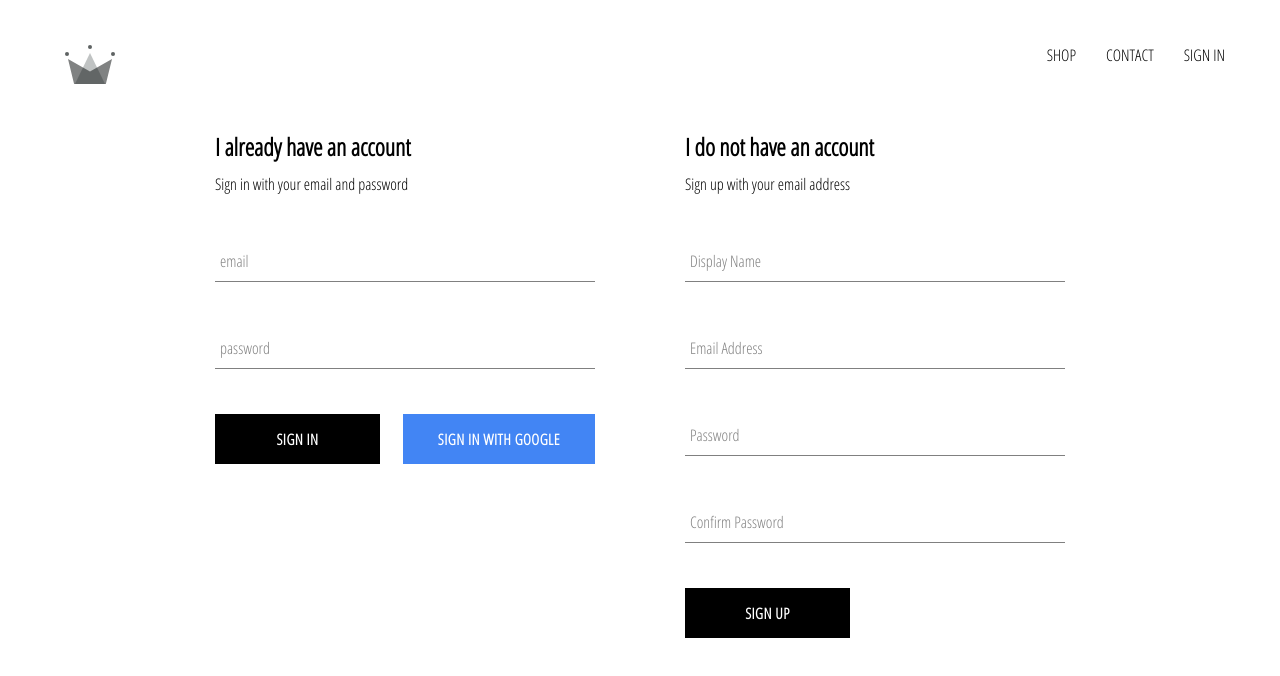
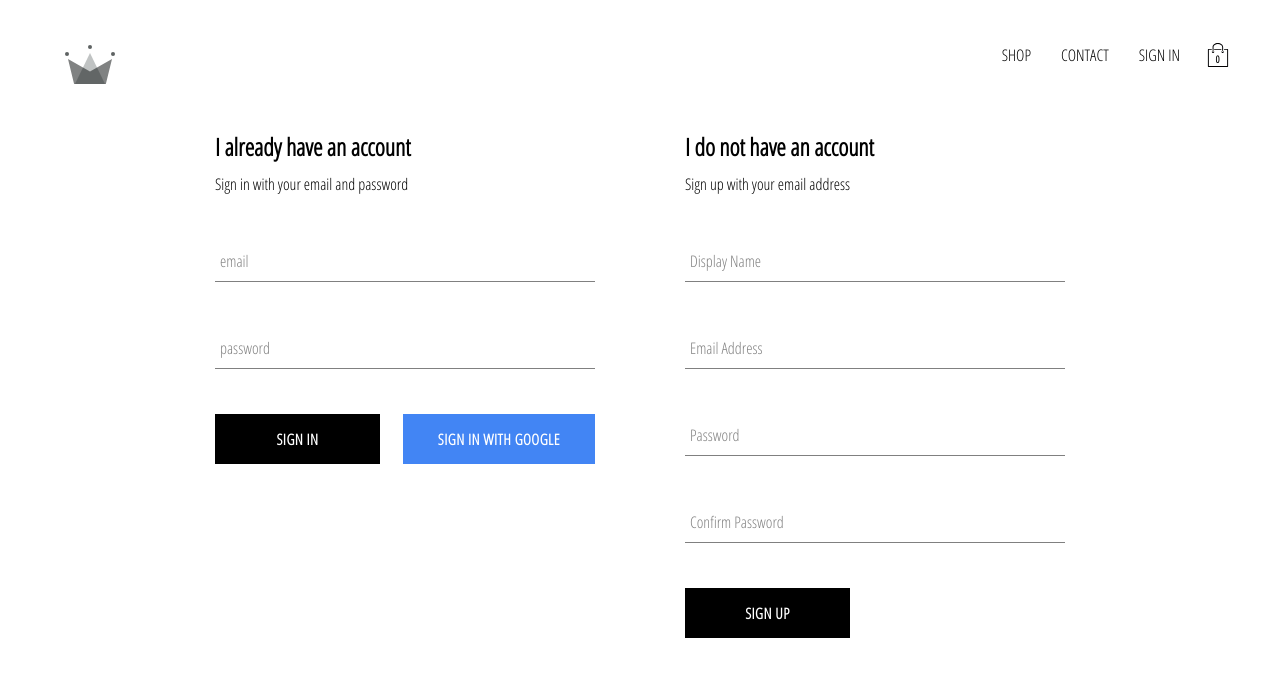
Before and after one commit to JordanRhys/crwn-clothing, a React (Create React App) app: page /signin in a window 1280 px wide. Shown: the top 676 px of the page. Built offline with nearby package versions, Linux system fonts and the light colour scheme; no server answers.

Commit message:
added CartIcon and CartDropdown to app, impletemented cartReducer

```diff
--- /dev/null
+++ b/src/components/CartDropdown/CartDropdown.component.js
@@ -0,0 +1,19 @@
+import React from 'react';
+
+import CustomButton from '../CustomButton/CustomButton.component';
+
+import './CartDropdown.styles.scss';
+
+const CartDropdown = () => {
+
+    return (
+        <div className='cart-dropdown'>
+            <div className='cart-items'>
+
+            </div>
+            <CustomButton>GO TO CHECKOUT</CustomButton>
+        </div>
+    )
+};
+
+export default CartDropdown;
--- /dev/null
+++ b/src/components/CartDropdown/CartDropdown.styles.scss
@@ -0,0 +1,24 @@
+.cart-dropdown {
+    position: absolute;
+    width: 240px;
+    height: 340px;
+    display: flex;
+    flex-direction: column;
+    padding: 20px;
+    border: 1px solid black;
+    background-color: white;
+    top: 80px;
+    right: 0;
+    z-index: 5;
+
+    .cart-items {
+        height: 240px;
+        display: flex;
+        flex-direction: column;
+        overflow: scroll;
+    }
+
+    button {
+        margin-top: auto;
+    }
+}
--- /dev/null
+++ b/src/components/CartIcon/CartIcon.component.js
@@ -0,0 +1,22 @@
+import React from 'react';
+import { connect } from 'react-redux';
+
+import { toggleCartHidden } from '../../redux/cart/cart.actions';
+
+import { ReactComponent as ShoppingIcon } from '../../assets/shopping-bag.svg';
+import './CartIcon.styles.scss';
+
+const CartIcon = ({ toggleCartHidden }) => {
+    return (
+        <div className='cart-icon' onClick={toggleCartHidden}>
+            <ShoppingIcon className='shopping-icon'/>
+            <span className='item-count'>0</span>
+        </div>
+    )
+};
+
+const mapDispatchToProps = dispatch => ({
+    toggleCartHidden: () => dispatch(toggleCartHidden())
+});
+
+export default connect(null, mapDispatchToProps)(CartIcon);
--- /dev/null
+++ b/src/components/CartIcon/CartIcon.styles.scss
@@ -0,0 +1,21 @@
+.cart-icon {
+    width: 45px;
+    height: 45px;
+    position: relative;
+    display: flex;
+    align-items: center;
+    justify-content: center;
+    cursor: pointer;
+
+    .shopping-icon {
+        width: 24px;
+        height: 24px;
+    }
+
+    .item-count {
+        position: absolute;
+        font-size: 10px;
+        font-weight: bold;
+        bottom: 12px;
+    }
+}
--- a/src/components/Header/Header.component.js
+++ b/src/components/Header/Header.component.js
@@ -4,11 +4,13 @@ import { Link } from 'react-router-dom';
 import { connect } from 'react-redux';
 
 import { auth } from '../../firebase/firebase.utils';
+import CartIcon from '../CartIcon/CartIcon.component';
+import CartDropdown from '../CartDropdown/CartDropdown.component';
 
 import { ReactComponent as Logo} from '../../assets/logo.svg';
 import './Header.styles.scss';
 
-const Header = ({ currentUser }) => {
+const Header = ({ currentUser, cartDropdownHidden }) => {
 
     return (
         <div className='header'>
@@ -27,13 +29,18 @@ const Header = ({ currentUser }) => {
                     <div className='option' onClick={() => auth.signOut()}>SIGN OUT</div> :
                     <Link className='option' to='/signin'>SIGN IN</Link>
                 }
+                <CartIcon />
             </div>
+            {
+                cartDropdownHidden ? null : <CartDropdown />
+            }
         </div>
     )
 };
 
-const mapStateToProps = state => ({
-    currentUser: state.user.currentUser
+const mapStateToProps = ({user: { currentUser }, cart: { cartDropdownHidden}}) => ({
+    currentUser,
+    cartDropdownHidden
 })
 
 export default connect(mapStateToProps)(Header);
--- /dev/null
+++ b/src/redux/cart/cart.actions.js
@@ -0,0 +1,5 @@
+import CartActionTypes from './cart.types';
+
+export const toggleCartHidden = () => ({
+    type: CartActionTypes.TOGGLE_CART_HIDDEN
+});
--- /dev/null
+++ b/src/redux/cart/cart.types.js
@@ -0,0 +1,5 @@
+const CartActionTypes = {
+    TOGGLE_CART_HIDDEN: 'TOGGLE_CART_HIDDEN'
+};
+
+export default CartActionTypes;
--- /dev/null
+++ b/src/redux/cart/cartReducer.js
@@ -0,0 +1,20 @@
+import CartActionTypes from './cart.types';
+
+const intitialState = {
+    cartDropdownHidden: true
+};
+
+const cartReducer = (state = intitialState, action) => {
+
+    switch (action.type) {
+        case CartActionTypes.TOGGLE_CART_HIDDEN:
+            return {
+                ...state,
+                cartDropdownHidden: !state.cartDropdownHidden
+            };
+        default:
+            return state;
+    }
+};
+
+export default cartReducer;
--- a/src/redux/rootReducer.js
+++ b/src/redux/rootReducer.js
@@ -1,7 +1,9 @@
 import { combineReducers } from 'redux';
 
 import userReducer from './user/userReducer';
+import cartReducer from './cart/cartReducer';
 
 export default combineReducers({
-    user: userReducer
+    user: userReducer,
+    cart: cartReducer
 });
```
Also changed, not shown: src/assets/shopping-bag.svg (added).
